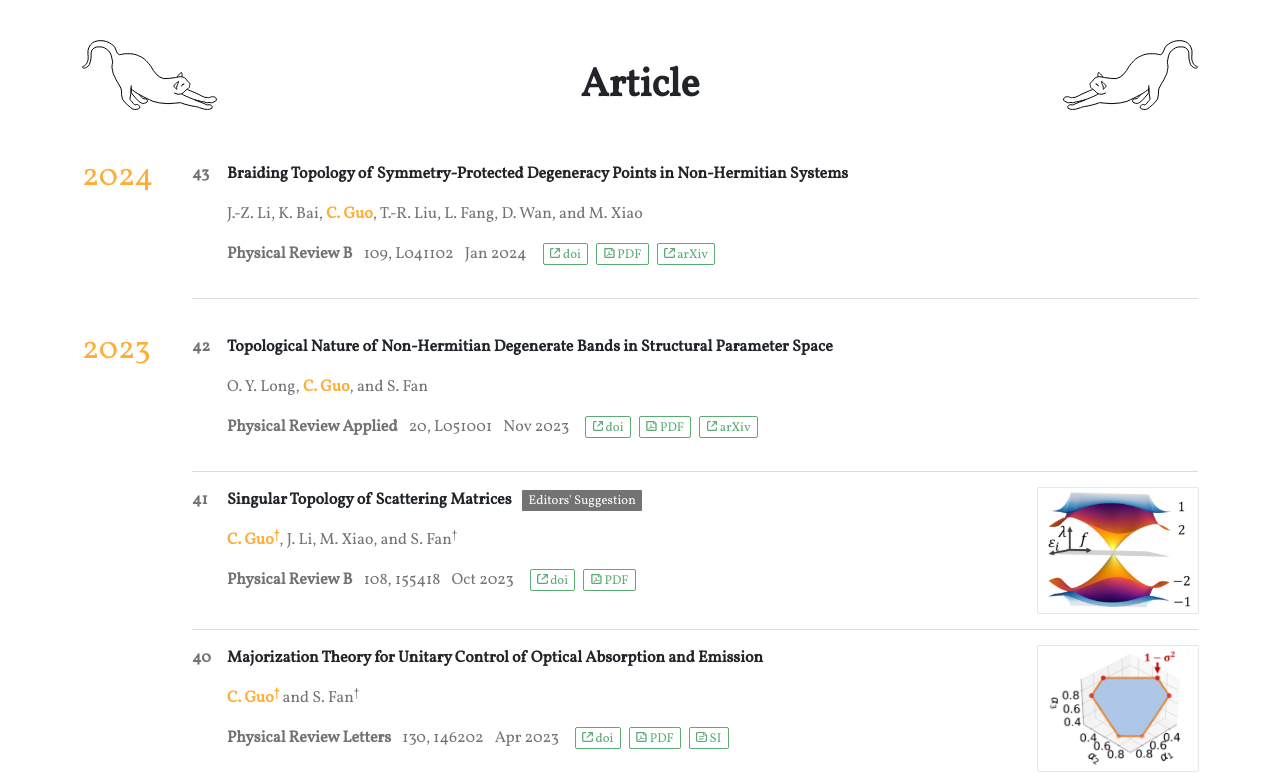
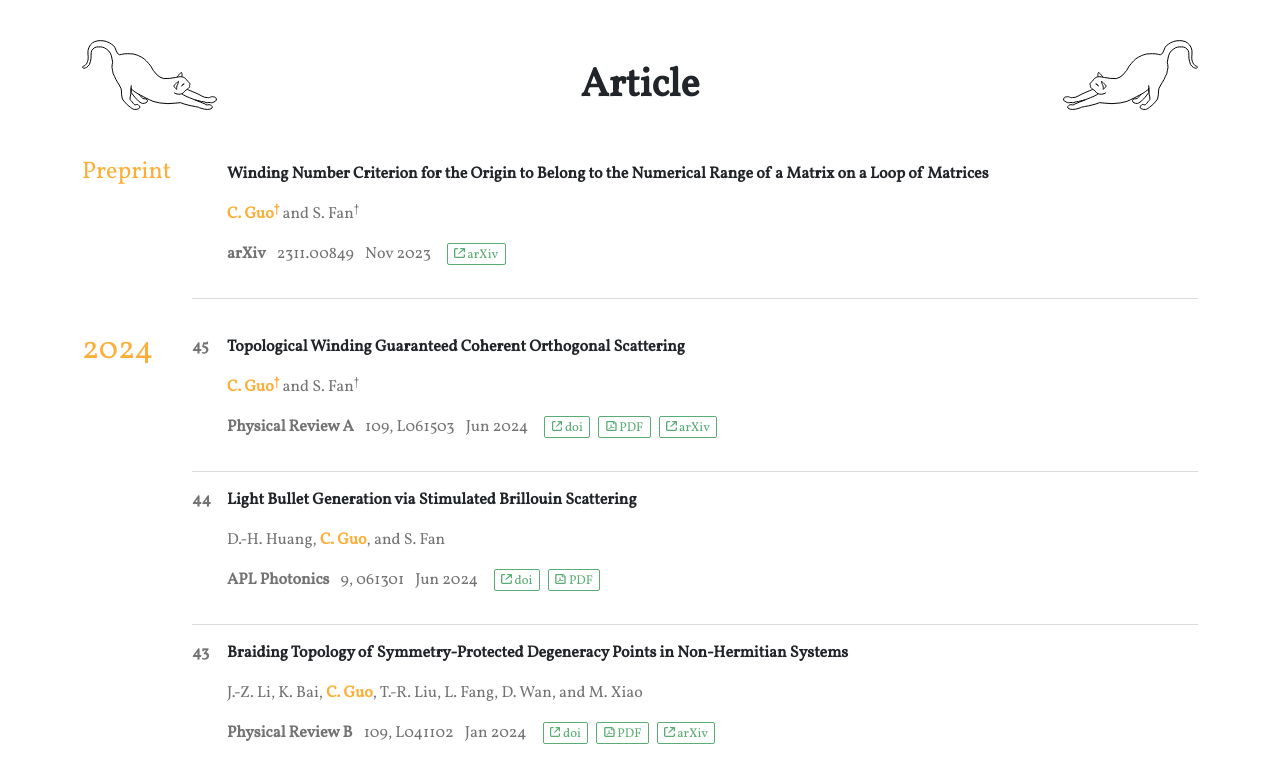
Before and after one commit to miao-kong/cguoresearchwebsite, a plain HTML site: page publication.html in a window 1280 px wide. Shown: the part 64-837 px from the top of the page. Drawn offline with nearby package versions, Linux system fonts and the light colour scheme.

Commit message:
Add new publications

```diff
--- a/asset/publications.js
+++ b/asset/publications.js
@@ -1,4 +1,47 @@
 export const publications = {
+	"rt-guo2024a": {
+		"type": "article",
+		"preprint": true,
+		// "place": 45,
+		"title": "Winding Number Criterion for the Origin to Belong to the Numerical Range of a Matrix on a Loop of Matrices",
+		"author": ["Cheng Guo+", "Shanhui Fan+"],
+		"info": ["arXiv", "2311.00849"],
+		"year": 2023,
+		"month": "November",
+		"day": 1,
+		"resource": {
+			"arxiv": "https://arxiv.org/abs/2311.00849"
+		}
+	},
+	"rt-guo2024": {
+		"type": "article",
+		"place": 45,
+		"title": "Topological Winding Guaranteed Coherent Orthogonal Scattering",
+		"author": ["Cheng Guo+", "Shanhui Fan+"],
+		"info": ["Physical Review A", "109, L061503"],
+		"year": 2024,
+		"month": "June",
+		"day": 27,
+		"resource": {
+			"doi": "https://doi.org/10.1103/PhysRevA.109.L061503",
+			"pdf": "/pdf/guo2024.pdf",
+			"arxiv": "https://arxiv.org/abs/2406.18824"
+		}
+	},
+	"rt-huang2024": {
+		"type": "article",
+		"place": 44,
+		"title": "Light Bullet Generation via Stimulated Brillouin Scattering",
+		"author": ["Der-Han Huang", "Cheng Guo", "Shanhui Fan"],
+		"info": ["APL Photonics", "9, 061301"],
+		"year": 2024,
+		"month": "June",
+		"day": 25,
+		"resource": {
+			"doi": "https://doi.org/10.1063/5.0201756",
+			"pdf": "/pdf/huang2024.pdf"
+		}
+	},
 	"rt-li2024": {
 		"type": "article",
 		//"preprint": true,
```
Also changed, not shown: asset/events.js (+22 -2 lines), index.html (+2 -0 lines), 2 other files.
